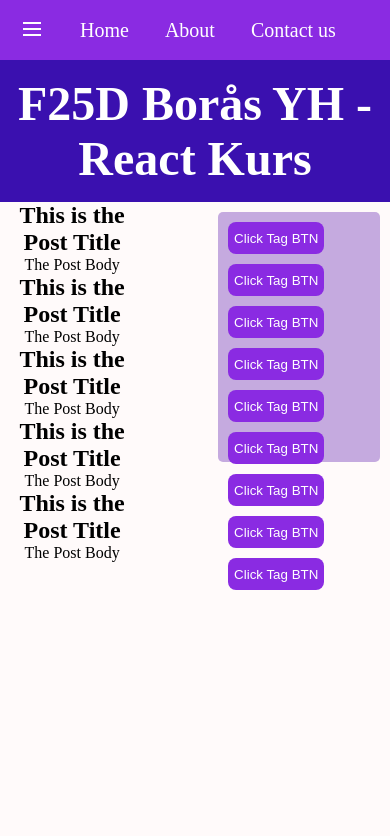
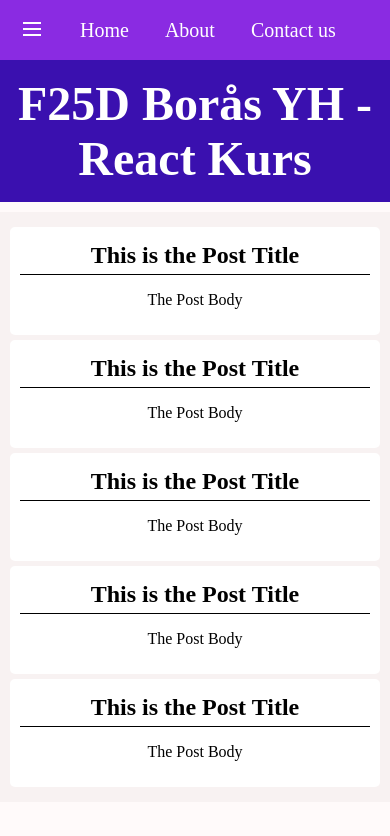
Before and after one commit to Grayfox665/f25d-utveckla-react-projekt-enligt-layouten, a React (Create React App) app: page / in a window 390 px wide. Shown: the top 836 px of the page. Built offline with nearby package versions, Linux system fonts and the light colour scheme.

Commit message:
added css and styling for posts, also added responsive css styling for mobile

```diff
--- a/src/App.css
+++ b/src/App.css
@@ -15,3 +15,13 @@
   justify-content: center;
   gap: 4rem;
 }
+
+@media (width <= 800px) {
+  .App-body {
+    display: flex;
+    flex-direction: column;
+    align-items: center;
+    justify-content: center;
+    gap: 1rem;
+  }
+}
--- /dev/null
+++ b/src/Components/PostsComponents/Post.css
@@ -0,0 +1,15 @@
+.post {
+  background-color: white;
+  border-radius: 5px;
+  margin: 5px;
+  padding: 10px;
+}
+
+.post h2 {
+  border-bottom: 1px solid black;
+  padding: 5px;
+}
+
+.post p {
+  padding: 1rem;
+}
--- a/src/Components/PostsComponents/Post.js
+++ b/src/Components/PostsComponents/Post.js
@@ -1,6 +1,8 @@
+import "./Post.css";
+
 export default function Post({ title, body }) {
   return (
-    <div>
+    <div className="post">
       <h2>{title}</h2>
       <p>{body}</p>
     </div>
--- /dev/null
+++ b/src/Components/PostsComponents/PostList.css
@@ -0,0 +1,14 @@
+.Posts-container {
+  background-color: rgb(248, 242, 242);
+  border-radius: 5px;
+  height: auto;
+  width: 30rem;
+  margin: 10px;
+  padding: 10px;
+}
+
+@media (width <= 800px) {
+  .Posts-container {
+    width: 25rem;
+  }
+}
--- a/src/Components/PostsComponents/PostList.js
+++ b/src/Components/PostsComponents/PostList.js
@@ -1,8 +1,9 @@
+import "./PostList.css";
 import Post from "./Post";
 
 export default function PostList() {
   return (
-    <div>
+    <div className="Posts-container">
       <Post title="This is the Post Title" body="The Post Body" />
       <Post title="This is the Post Title" body="The Post Body" />
       <Post title="This is the Post Title" body="The Post Body" />
--- a/src/Components/SidobarComponents/Sidebar.css
+++ b/src/Components/SidobarComponents/Sidebar.css
@@ -33,7 +33,7 @@
   background-color: blueviolet;
 }
 
-@media (width <= 400px) {
+@media (width <= 800px) {
   .sidebar.open {
     left: -100px;
   }
--- a/src/Components/TagListComponents/TagButton.css
+++ b/src/Components/TagListComponents/TagButton.css
@@ -5,6 +5,7 @@
   background-color: blueviolet;
   border: none;
   border-radius: 8px;
+  box-shadow: 3px 3px rgba(0, 0, 0, 0.2);
 }
 
 .tag-button:hover {
--- a/src/Components/TagListComponents/Taglist.css
+++ b/src/Components/TagListComponents/Taglist.css
@@ -9,3 +9,6 @@
   padding: 10px;
   gap: 10px;
 }
+
+@media (width <= 600px) {
+}
```
